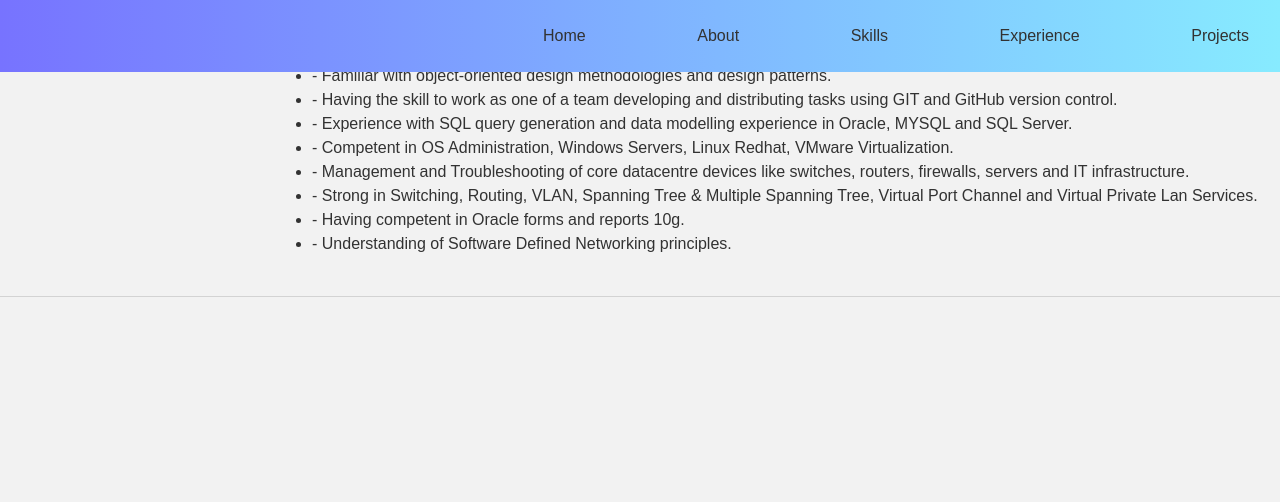
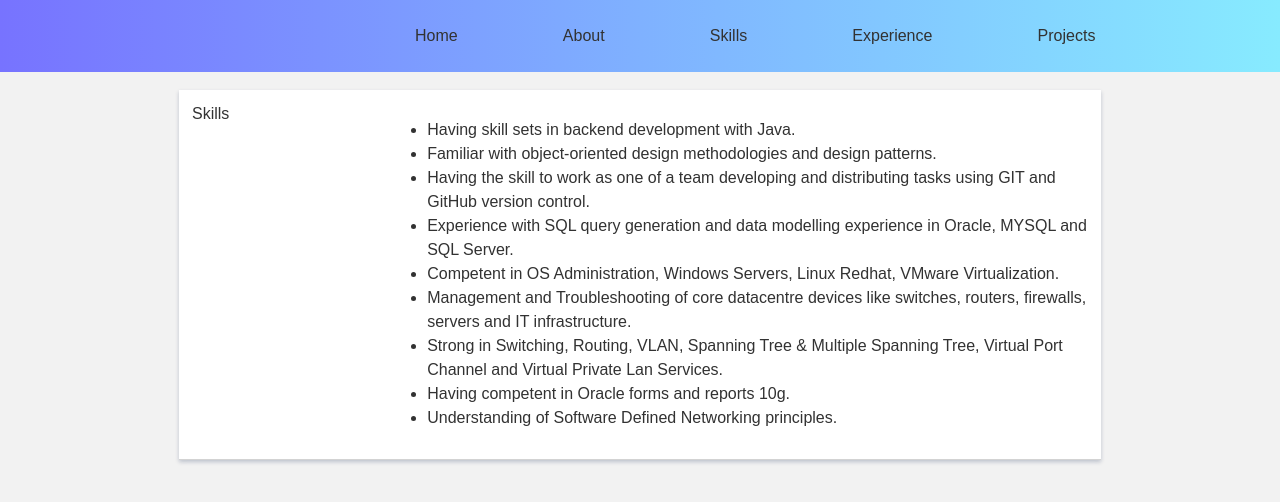
Before and after one commit to aliahdab/Portfolio-Project, a React (Create React App) app: page /skills in a window 1280 px wide. Shown: the top 502 px of the page. Built offline with nearby package versions, Linux system fonts and the light colour scheme.

Commit message:
css editing

```diff
--- a/src/App.css
+++ b/src/App.css
@@ -38,7 +38,8 @@
 
 
 .main_menu {
-  margin-left: 40%;
+  margin-left: 30%;
+  margin-right: 12%;
 }
 
 
@@ -69,7 +70,8 @@ a:hover {
 }
 
 .home-container,
-.admin-container {
+.admin-container,
+.skills-container {
   max-width: 70%;
   margin: 7% auto;
   padding: 1%;
--- a/src/components/Skills.js
+++ b/src/components/Skills.js
@@ -5,22 +5,22 @@ class Skills extends Component {
   render() {
     return (
       <div >
-        <section>
-          <div className="skills-continuer">Skills</div>
-          <div>
-            <div class="competences-container">
-              <ul>
-                <li>-  Having skill sets in backend development with Java.</li>
-                <li>-  Familiar with object-oriented design methodologies and design patterns.</li>
-                <li>-  Having the skill to work as one of a team developing and distributing tasks using GIT and GitHub version control.</li>
-                <li>-  Experience with SQL query generation and data modelling experience in Oracle, MYSQL and SQL Server.</li>
-                <li>-  Competent in OS Administration, Windows Servers, Linux Redhat, VMware Virtualization.</li>
-                <li>-  Management and Troubleshooting of core datacentre devices like switches, routers, firewalls, servers and IT infrastructure.</li>
-                <li>-  Strong in Switching, Routing, VLAN, Spanning Tree &amp; Multiple Spanning Tree, Virtual Port Channel and Virtual Private Lan Services.</li>
-                <li>-  Having competent in Oracle forms and reports 10g.</li>
-                <li>-  Understanding of Software Defined Networking principles.</li>
+        <section class="skills-container">
+          <div className="skills-section-title">Skills</div>
 
-              </ul></div>
+          <div class="skills-continent">
+            <ul>
+              <li> Having skill sets in backend development with Java.</li>
+              <li> Familiar with object-oriented design methodologies and design patterns.</li>
+              <li> Having the skill to work as one of a team developing and distributing tasks using GIT and GitHub version control.</li>
+              <li> Experience with SQL query generation and data modelling experience in Oracle, MYSQL and SQL Server.</li>
+              <li> Competent in OS Administration, Windows Servers, Linux Redhat, VMware Virtualization.</li>
+              <li> Management and Troubleshooting of core datacentre devices like switches, routers, firewalls, servers and IT infrastructure.</li>
+              <li> Strong in Switching, Routing, VLAN, Spanning Tree &amp; Multiple Spanning Tree, Virtual Port Channel and Virtual Private Lan Services.</li>
+              <li> Having competent in Oracle forms and reports 10g.</li>
+              <li> Understanding of Software Defined Networking principles.</li>
+
+            </ul>
             <div>
             </div></div></section>
       </div>
```
